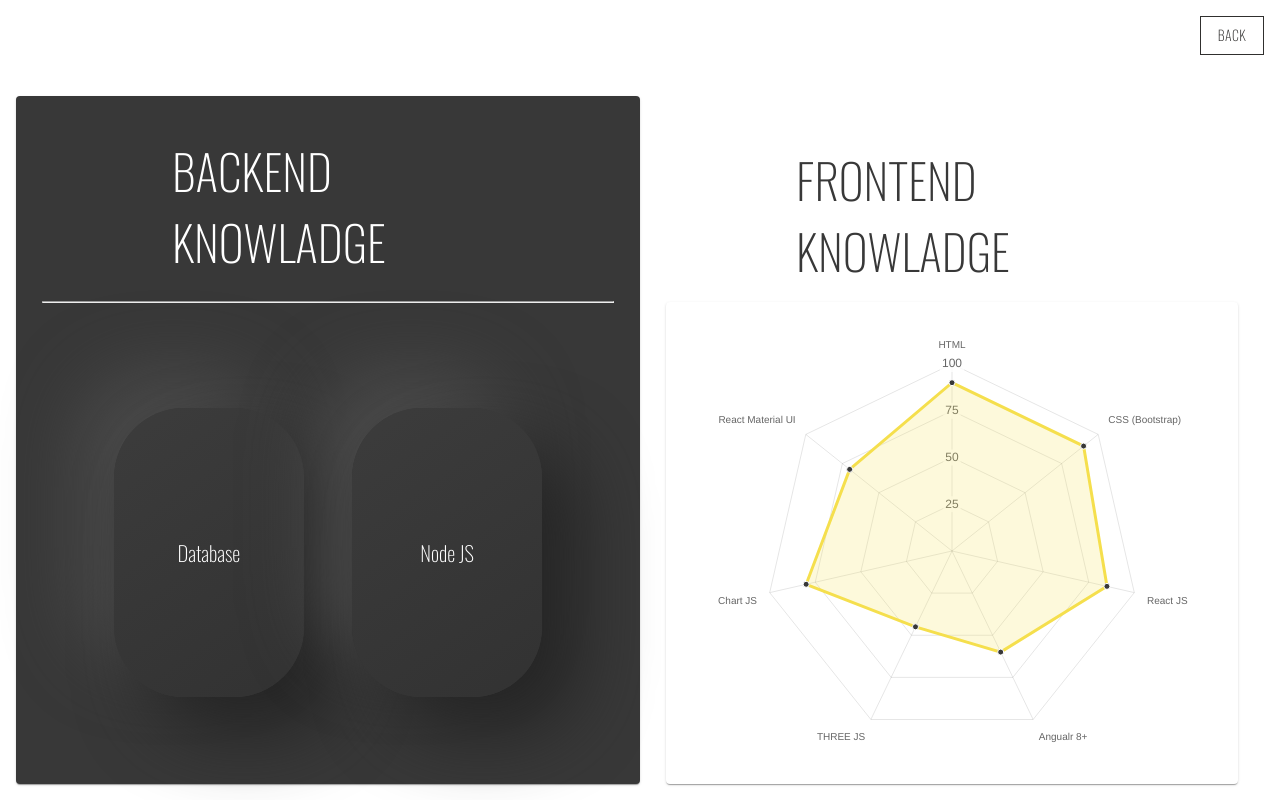
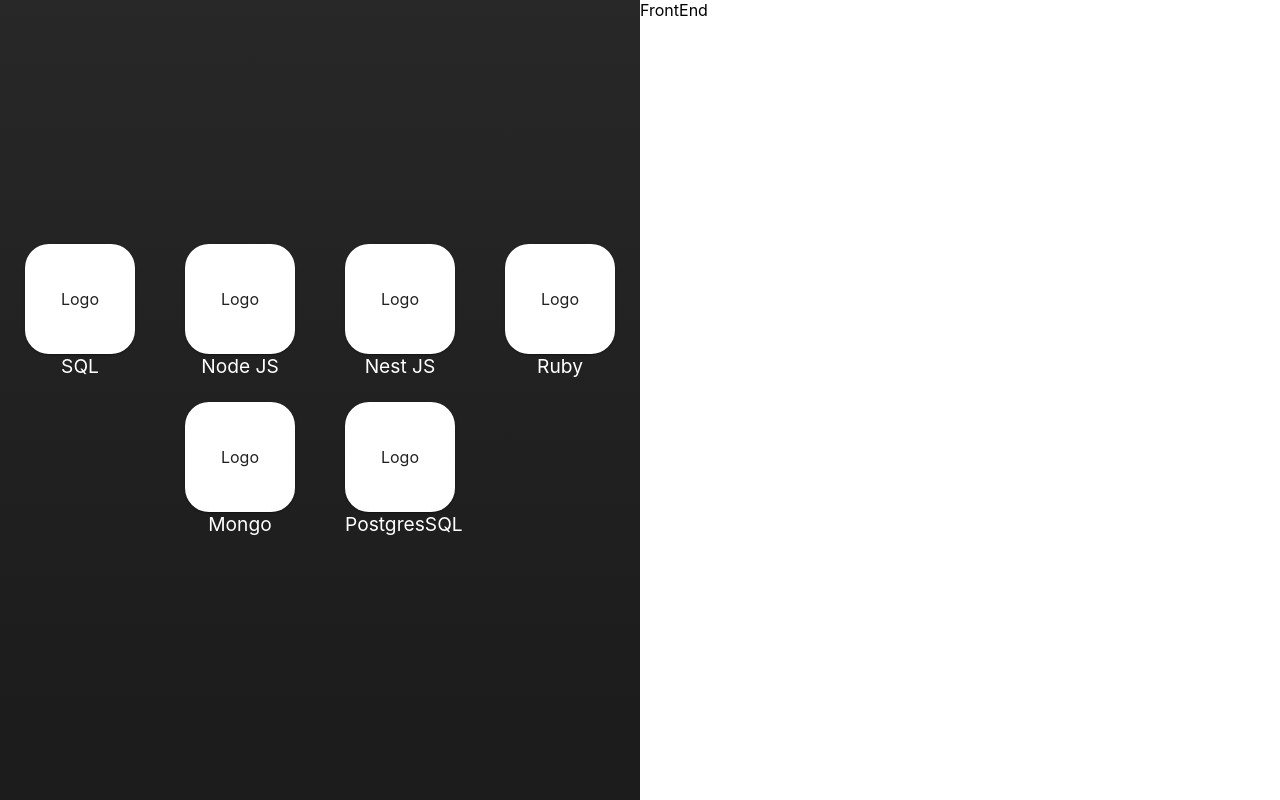
Before and after one commit to AlexFlok1/portfolio, a React (Create React App) app: page /skills in a window 1280 px wide. Built offline with nearby package versions, Linux system fonts and the light colour scheme; a web font is replaced by a local one.

Commit message:
create basge skill component

```diff
--- a/package.json
+++ b/package.json
@@ -8,6 +8,7 @@
     "@emotion/styled": "^11.10.4",
     "@mui/icons-material": "^5.0.4",
     "@mui/material": "^5.10.4",
+    "@react-three/fiber": "^8.8.10",
     "@testing-library/jest-dom": "^5.16.5",
     "@testing-library/react": "^13.3.0",
     "@testing-library/user-event": "^13.5.0",
--- a/src/App.tsx
+++ b/src/App.tsx
@@ -1,24 +1,40 @@
-import React from 'react';
+import React, { useRef } from 'react';
 import './App.css';
 import { BrowserRouter as Router, Route, Switch } from 'react-router-dom';
+import { Canvas, useFrame } from '@react-three/fiber';
 
 //Views
 import HomeComponent from './Components/HomeComponent/HomeComponent';
 import AboutComponent from './Components/AboutComponent/AboutComponent';
 import SkillsComponent from './Components/SkillsComponent/SkillsComponent';
 import ProjectsComponent from './Components/ProjectsComponent/ProjectsComponent';
+import { SkillsPage } from './pages';
 
 const App = () => {
+  const refMesh = useRef(null);
+  /* useFrame(() => {
+    refMesh.current.rotation.x += 0.003;
+    refMesh.current.rotation.y += 0.003;
+    refMesh.current.rotation.z += 0.003;
+  }); */
+
   return (
     <>
-      <div id='THREE-CANVAS'></div>
+      {/* <div id='THREE-CANVAS'>
+        <Canvas>
+          <mesh position={[0, 0, 5]} ref={refMesh}>
+            <boxGeometry args={[2, 2, 2, 10, 10, 10]} />
+            <meshBasicMaterial args={{ color: '#ededed', wireFrame: true }} />
+          </mesh>
+        </Canvas>
+      </div> */}
       <Router>
         <Switch>
           <Route path='/' exact>
             <HomeComponent />
           </Route>
           <Route path='/skills' exact>
-            <SkillsComponent />
+            <SkillsPage />
           </Route>
           <Route path='/about' exact>
             <AboutComponent />
--- a/src/Components/Buttons/BackButton.tsx
+++ b/src/Components/Buttons/BackButton.tsx
@@ -1,19 +1,10 @@
 import React, { FC, MouseEventHandler } from 'react';
-import { Button } from '@mui/material';
-import { styled } from '@mui/system';
+import * as S from './styles';
 
 import { useHistory } from 'react-router-dom';
 
-const StyledBackButton = styled(Button)({
-  textTransform: 'uppercase',
-  color: '#302f2e',
-  fontFamily: 'Oswald',
-  border: '1px solid #302f2e',
-  borderRadius: 0,
-});
-
 type BackButtonProps = {
-  text?: string;
+  text: string;
   action?: MouseEventHandler<HTMLButtonElement>;
 };
 
@@ -23,7 +14,7 @@
 }) => {
   const history = useHistory();
   return (
-    <StyledBackButton
+    <S.StyledBackButton
       onClick={
         action
           ? action
@@ -33,7 +24,7 @@
       }
     >
       {text}
-    </StyledBackButton>
+    </S.StyledBackButton>
   );
 };
 
--- /dev/null
+++ b/src/Components/Buttons/styles.ts
@@ -0,0 +1,10 @@
+import { Button } from '@mui/material';
+import { styled } from '@mui/system';
+
+export const StyledBackButton = styled(Button)({
+  textTransform: 'uppercase',
+  color: '#302f2e',
+  fontFamily: 'Oswald',
+  border: '1px solid #302f2e',
+  borderRadius: 0,
+});
--- a/src/Components/HomeComponent/HomeComponent.js
+++ b/src/Components/HomeComponent/HomeComponent.js
@@ -16,15 +16,15 @@
 
   useEffect(() => {
     //call three js stuff
-    threejs();
+    // threejs();
 
     return () => {
-      setSquare((prev) => {
+      /* setSquare((prev) => {
         prev.scene.remove(prev.mesh);
         prev.geometry.dispose();
         prev.material.dispose();
         return null;
-      });
+      });*/
       cleanUp();
     };
   }, []);
@@ -88,8 +88,8 @@
   };
 
   const cleanUp = () => {
-    document.getElementById('THREE-CANVAS').children[0].remove();
-    document.getElementById('THREE-CANVAS').style.display = 'none';
+    // document.getElementById('THREE-CANVAS').children[0].remove();
+    // document.getElementById('THREE-CANVAS').style.display = 'none';
   };
 
   return (
--- a/src/Components/SkillComponent/SkillBadge.tsx
+++ b/src/Components/SkillComponent/SkillBadge.tsx
@@ -1,13 +1,26 @@
 import React, { FC } from 'react';
+
+import * as S from './styles';
 
 type TSkillBadge = {
   skillName: string;
-  type: string;
+  type?: string;
   description?: string;
 };
 
-const SkillBadgeComponent: FC<TSkillBadge> = ({ skillName, type }) => {
-  return <></>;
+const SkillBadgeComponent: FC<TSkillBadge> = ({
+  skillName,
+  type,
+  description,
+}) => {
+  return (
+    <>
+      <S.StyledBadgeWrapper>
+        <S.StyledBadgePaper>Logo</S.StyledBadgePaper>
+        <S.StyledBadgeText>{skillName}</S.StyledBadgeText>
+      </S.StyledBadgeWrapper>
+    </>
+  );
 };
 
 export default SkillBadgeComponent;
--- /dev/null
+++ b/src/Components/SkillComponent/styles.tsx
@@ -0,0 +1,30 @@
+import { Paper } from '@mui/material';
+import { styled } from '@mui/system';
+
+export const StyledBadgeWrapper = styled('div')(() => ({
+  display: 'flex',
+  padding: '2px',
+  marginBottom: '20px',
+  flexDirection: 'column',
+  justifyContent: 'center',
+  alignItems: 'center',
+  maxWidth: '110px',
+}));
+
+export const StyledBadgeText = styled('span')(() => ({
+  display: 'inline-block',
+  width: '100%',
+  fontSize: '1.2rem',
+  color: 'white',
+  textAlign: 'center',
+}));
+
+export const StyledBadgePaper = styled(Paper)(() => ({
+  display: 'flex',
+  width: '100px',
+  height: '100px',
+  borderRadius: '24px',
+  justifyContent: 'center',
+  alignItems: 'center',
+  padding: '5px',
+}));
--- /dev/null
+++ b/src/data/skills.ts
@@ -0,0 +1,32 @@
+export const Skills = [
+  {
+    name: 'SQL',
+    logo: '',
+    type: 'be',
+  },
+  {
+    name: 'Node JS',
+    logo: '',
+    type: 'be',
+  },
+  {
+    name: 'Nest JS',
+    logo: '',
+    type: 'be',
+  },
+  {
+    name: 'Ruby',
+    logo: '',
+    type: 'be',
+  },
+  {
+    name: 'Mongo',
+    logo: '',
+    type: 'be',
+  },
+  {
+    name: 'PostgresSQL',
+    logo: '',
+    type: 'be',
+  },
+];
--- /dev/null
+++ b/src/pages/Skills.tsx
@@ -0,0 +1,57 @@
+import React, { useEffect, useState } from 'react';
+import { Grid, Box } from '@mui/material';
+import SkillBadgeComponent from '../Components/SkillComponent/SkillBadge';
+import { Skills } from '../data/skills';
+
+type Skill = {
+  name: string;
+  logo?: string;
+};
+
+const SkillsPage = () => {
+  const [beSkills, setBeSkills] = useState<Skill[]>([]);
+
+  useEffect(() => {
+    setBeSkills(Skills.filter((skill) => skill.type === 'be'));
+  }, []);
+
+  return (
+    <>
+      <Grid container style={{ height: '100vh' }}>
+        <Grid item xs={12} sm={12} md={6} lg={6} xl={6} height={1}>
+          <Box
+            component='div'
+            display='flex'
+            alignItems='center'
+            justifyContent='center'
+            height={1}
+            style={{
+              background: 'linear-gradient(360deg, #1C1C1C 10%, #494949 360%)',
+            }}
+          >
+            <Grid container alignItems='center' justifyContent='center'>
+              {beSkills &&
+                beSkills.length > 0 &&
+                beSkills.map((skill) => (
+                  <Grid
+                    item
+                    xs={3}
+                    display='flex'
+                    alignItems='center'
+                    justifyContent='center'
+                  >
+                    <SkillBadgeComponent skillName={skill.name} />
+                  </Grid>
+                ))}
+            </Grid>
+          </Box>
+        </Grid>
+        <Grid item xs={12} sm={12} md={6} lg={6} xl={6} height={1}>
+          <Box component='div'>FrontEnd</Box>
+        </Grid>
+      </Grid>
+    </>
+  );
+};
+
+export default SkillsPage;
--- /dev/null
+++ b/src/pages/index.ts
@@ -0,0 +1,2 @@
+import SkillsPage from './Skills';
+export { SkillsPage };
--- a/tsconfig.json
+++ b/tsconfig.json
@@ -3,7 +3,7 @@
   "compilerOptions": {
     "outDir": "./built",
     "allowJs": true,
-    "target": "es5",
+    "target": "ESNext",
     "esModuleInterop": true,
     "allowUnreachableCode": false,
     "noImplicitReturns": true,
```
Also changed, not shown: src/pages/Skills.ts (deleted), 1 other file (tests, documents, lock files or other folders).
